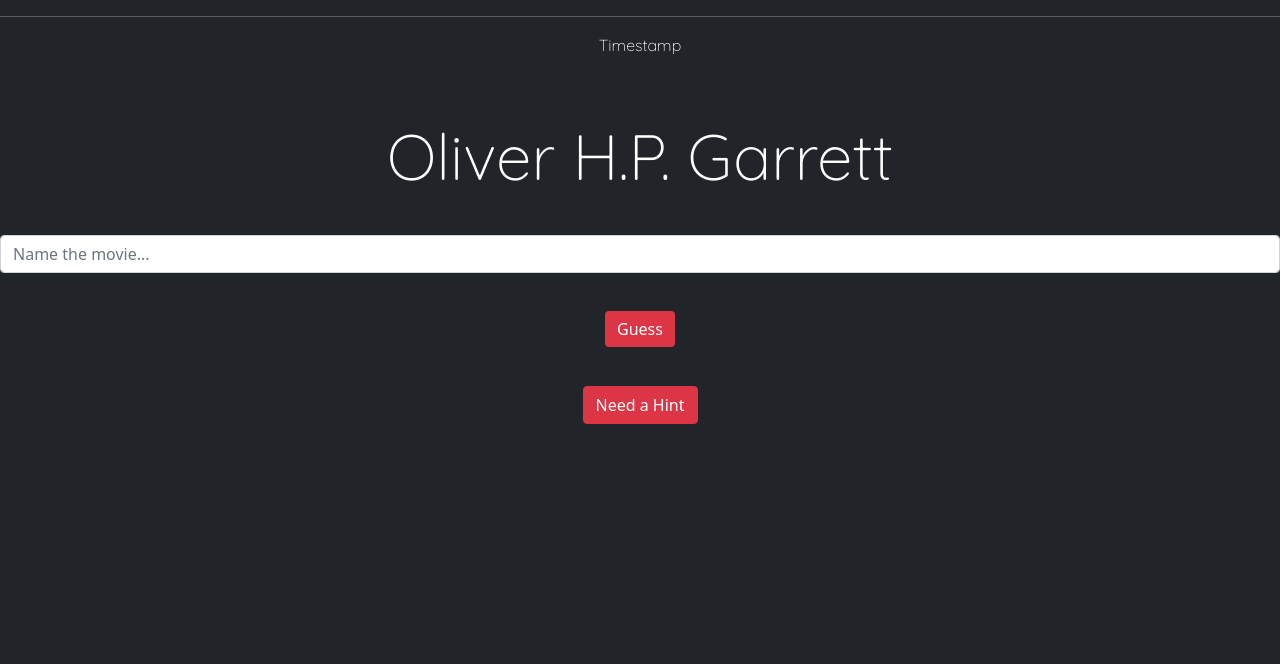
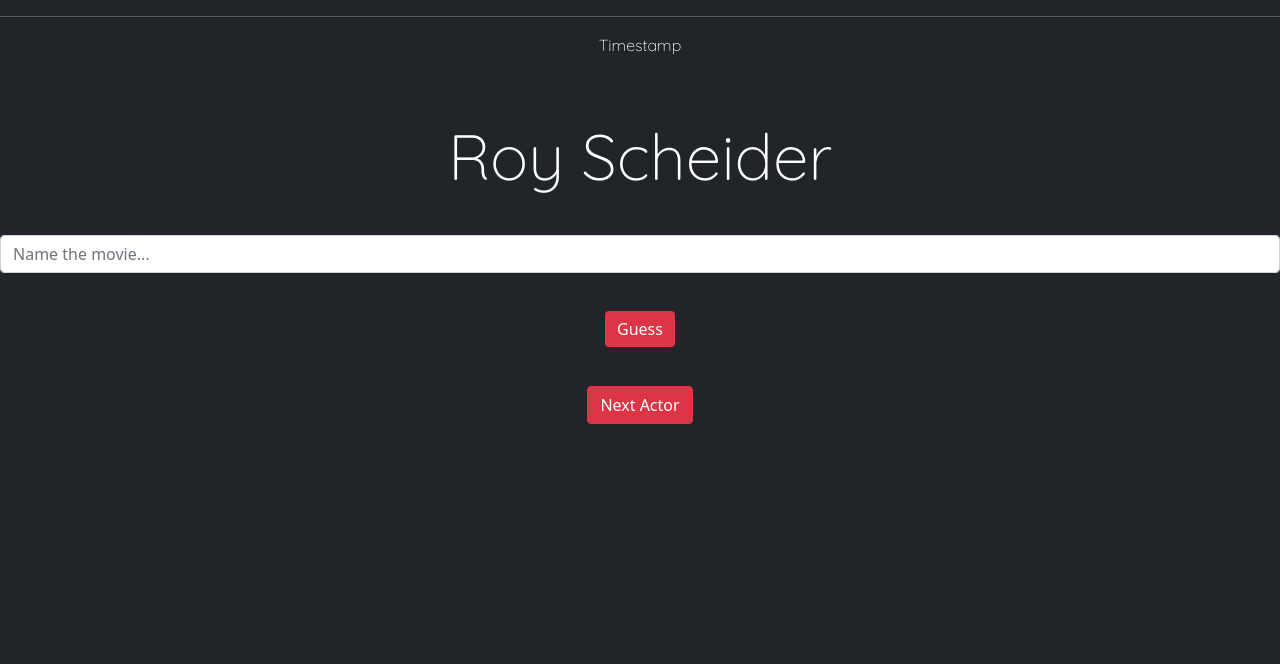
Before and after one commit to schrockben/FinalProject, a Flask app: page / in a window 1280 px wide. Shown: the part 54-718 px from the top of the page. Run offline with Flask 2, Linux system fonts and the light colour scheme; data comes from the database, SQL or seed files in the repository; some libraries are stand-ins or nearby versions; some web fonts are replaced.

Commit message:
Added guessing and fixed elements

```diff
--- a/app.py
+++ b/app.py
@@ -26,9 +26,9 @@ db = SQL("sqlite:///moviesmaster.db")
 @app.route("/")
 def index():
     movies = db.execute("SELECT title, titleid FROM movielist;")
-    todays_movie = movies[0]['title']
-    todays_movieid = movies[0]['titleid']
-    actors = db.execute("SELECT DISTINCT actornames.name FROM actornames JOIN actors ON actornames.personid = actors.personid JOIN movielist ON actors.titleid = movielist.titleid WHERE movielist.titleid =  (?) LIMIT 5", todays_movieid)
+    todays_movie = movies[2]['title']
+    todays_movieid = movies[2]['titleid']
+    actors = db.execute("SELECT DISTINCT actornames.name FROM actornames JOIN actors ON actornames.personid = actors.personid JOIN movielist ON actors.titleid = movielist.titleid WHERE movielist.titleid =  (?) AND (actornames.category = 'actor' OR actornames.category = 'actress') LIMIT 4", todays_movieid)
     all_movies = db.execute('SELECT title FROM movielist;')
 
     return render_template("index.html", todays_movie=todays_movie, actors=actors, all_movies=all_movies)
--- a/static/java.js
+++ b/static/java.js
@@ -4,34 +4,44 @@
 var guessCount = 0;
 var userAnswer = "placeholder";
 const hint = document.getElementById("hint");
-const movieGuess = document.getElementById("submit-guess");
+const movieGuess = document.getElementById('submit-guess');
 hint.addEventListener("click", addActorName);
 movieGuess.addEventListener("click", checkGuess);
 
 
 function addActorName() {
-    document.getElementById("actor-name").innerHTML = "test";
+
     if (guessCount === 0) {
         document.getElementById("actor0").style.display ="block";
+        document.getElementById("actor-name0").style.display = "none";
+        document.getElementById("actor-name1").style.display = "block";
         }
     if (guessCount === 1) {
         document.getElementById("actor1").style.display ="block";
+        document.getElementById("actor-name1").style.display = "none";
+        document.getElementById("actor-name2").style.display = "block";
         }
     if (guessCount === 2) {
         document.getElementById("actor2").style.display ="block";
+        document.getElementById("actor-name2").style.display = "none";
+        document.getElementById("actor-name3").style.display = "block";
+        hint.innerHTML= "I give up";
         }
-    if (guessCount === 3) {
-        document.getElementById("actor3").style.display ="block";
-        }
-    if (guessCount === 4) {
-        document.getElementById("actor4").style.display ="block";
-        }
+
     guessCount = guessCount + 1;
-     if (guessCount => 5) {
-        return loserFunction();
+     if (guessCount === 4 ) {
+         document.getElementById('actor-name3').innerHTML = "fail";
+        // return loserFunction();
     }
 }
 
-//function checkGuess() {
-
-// }
+function checkGuess() {
+    let movieGuess = document.getElementById("movie-guess").value;
+    if (movieGuess == "Jaws") {
+        alert("winner");
+    }
+    else
+    {
+        addActorName();
+    }
+}
--- a/static/styles.css
+++ b/static/styles.css
@@ -69,6 +69,19 @@ font-family: 'Playfair Display', serif;
   margin-bottom: 3%;
 }
 
+#actor-name1 {
+  display: none;
+}
+
+#actor-name2 {
+  display: none;
+}
+
+#actor-name3 {
+  display: none;
+}
+
+
 #vl {
   border-left: 20px solid green;
   height: 40px;
@@ -109,10 +122,6 @@ font-family: 'Playfair Display', serif;
   margin-top: 3%;
 }
 
-#hint {
-
-}
-
 #actor0 {
   display: none;
 }
@@ -126,10 +135,6 @@ font-family: 'Playfair Display', serif;
 }
 
 #actor3 {
-  display: none;
-}
-
-#actor4 {
   display: none;
 }
 
--- a/templates/index.html
+++ b/templates/index.html
@@ -32,7 +32,10 @@
     <div id="timestamp">Timestamp</div>
       <div id="flex-container2">
         <div id="game-box">
-          <div class="actor-name" id="actor-name">{{ actors[0]['name'] }}</div>
+          <div class="actor-name" id="actor-name0">{{ actors[0]['name'] }}</div>
+          <div class="actor-name" id="actor-name1">{{ actors[1]['name'] }}</div>
+          <div class="actor-name" id="actor-name2">{{ actors[2]['name'] }}</div>
+          <div class="actor-name" id="actor-name3">{{ actors[3]['name'] }}</div>
         </div>
       </div>
       <form action="">
@@ -56,7 +59,7 @@
     </div>
     <div id="hint-container">
       <form action="">
-        <button class="btn btn-danger" type="button" name="hint" id="hint" >Need a Hint</button>
+        <button class="btn btn-danger" type="button" name="hint" id="hint" >Next Actor</button>
       </form>
     </div>
     <div id="previous-box">
@@ -64,7 +67,6 @@
       <div class="previous-actor" id="actor1">{{ actors[1]['name'] }}</div>
       <div class="previous-actor" id="actor2">{{ actors[2]['name'] }}</div>
       <div class="previous-actor" id="actor3">{{ actors[3]['name'] }}</div>
-      <div class="previous-actor" id="actor4">{{ actors[4]['name'] }}</div>
     </div>
   </main>
   <hr class="white">
```
